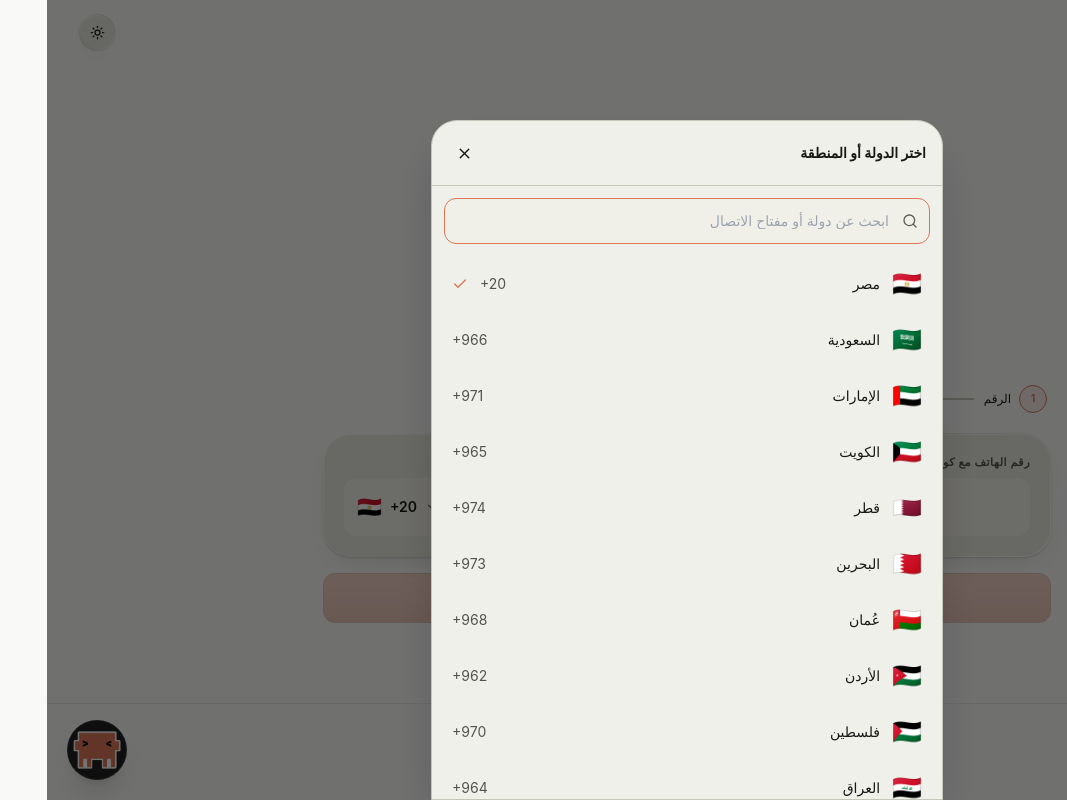
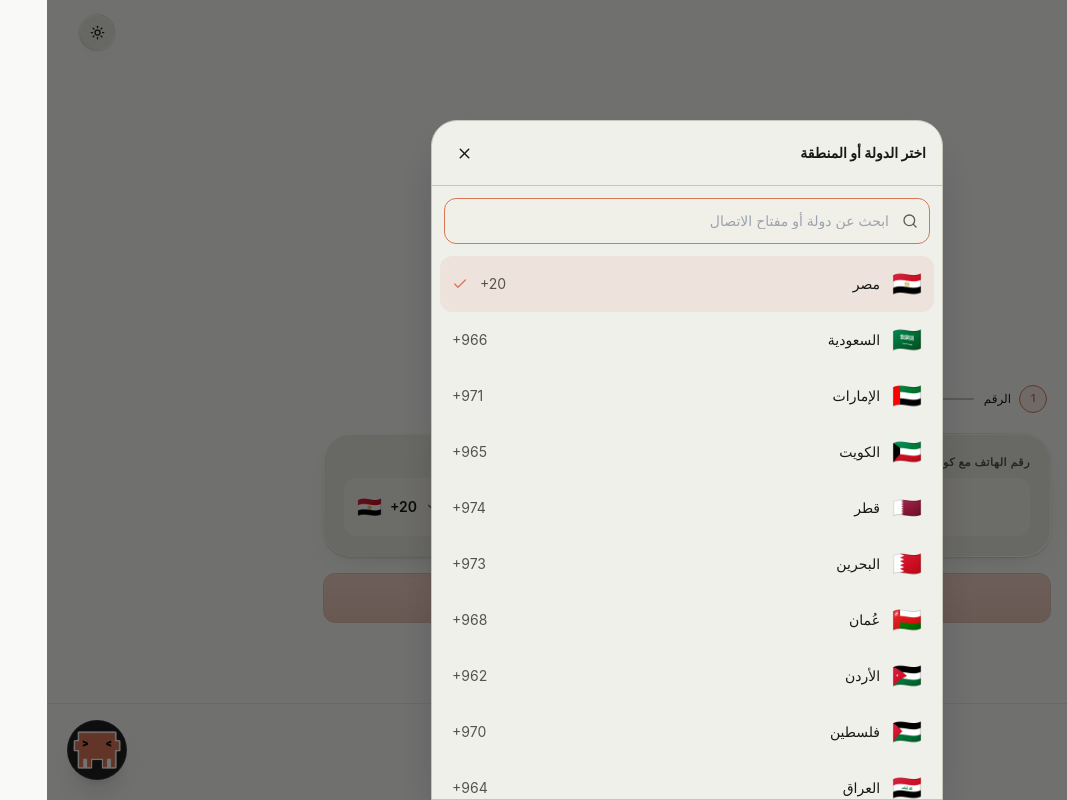
Before and after one commit to ux656/Freund, a Next.js app: page / in a window 1280 px wide. Both pictures are taken after a click on the button "اختيار الدولة". Shown: the whole page, without its empty margins (213-1280 px from the left). Built offline with nearby package versions, Linux system fonts and the light colour scheme.

Commit message:
a11y: expose selected country in picker options

```diff
--- a/components/CountryPicker.tsx
+++ b/components/CountryPicker.tsx
@@ -90,7 +90,7 @@ export default function CountryPicker({ value, onChange }: { value: Country; onC
             <div className="flex items-center justify-between border-b border-border px-4 py-4"><h2 className="text-sm font-bold">اختر الدولة أو المنطقة</h2><button type="button" onClick={() => setOpen(false)} className="ui-interactive grid size-8 place-items-center rounded-full hover:bg-surface-2" aria-label="إغلاق"><X size={17}/></button></div>
             <div className="relative p-3"><Search size={16} className="absolute right-6 top-1/2 -translate-y-1/2 text-text-3"/><input ref={searchInputRef} type="search" aria-label="البحث عن دولة أو مفتاح اتصال" value={query} onChange={e => setQuery(e.target.value)} placeholder="ابحث عن دولة أو مفتاح الاتصال" className="w-full rounded-xl border border-input bg-input py-3 pr-10 pl-3 text-sm outline-none focus:border-primary"/></div>
             <div className="min-h-0 flex-1 overflow-y-auto overscroll-contain px-2 pb-5">
-              {filtered.map((country) => <button type="button" key={country.name} onClick={() => { onChange(country); setOpen(false); }} className="ui-interactive flex w-full items-center gap-3 rounded-xl px-3 py-3 text-right hover:bg-surface-2">
+              {filtered.map((country) => <button type="button" key={country.name} onClick={() => { onChange(country); setOpen(false); }} aria-pressed={value.name === country.name} className={`ui-interactive flex w-full items-center gap-3 rounded-xl px-3 py-3 text-right hover:bg-surface-2 ${value.name === country.name ? "bg-primary/10" : ""}`}>
                 <span className="text-2xl">{country.flag}</span><span className="flex-1 text-sm">{country.name}</span><span dir="ltr" className="text-sm text-text-2">+{country.code}</span>{value.name === country.name && <Check size={16} className="text-primary"/>}
               </button>)}
               {!filtered.length && <p className="py-8 text-center text-sm text-text-3">لا توجد دولة مطابقة</p>}
```
